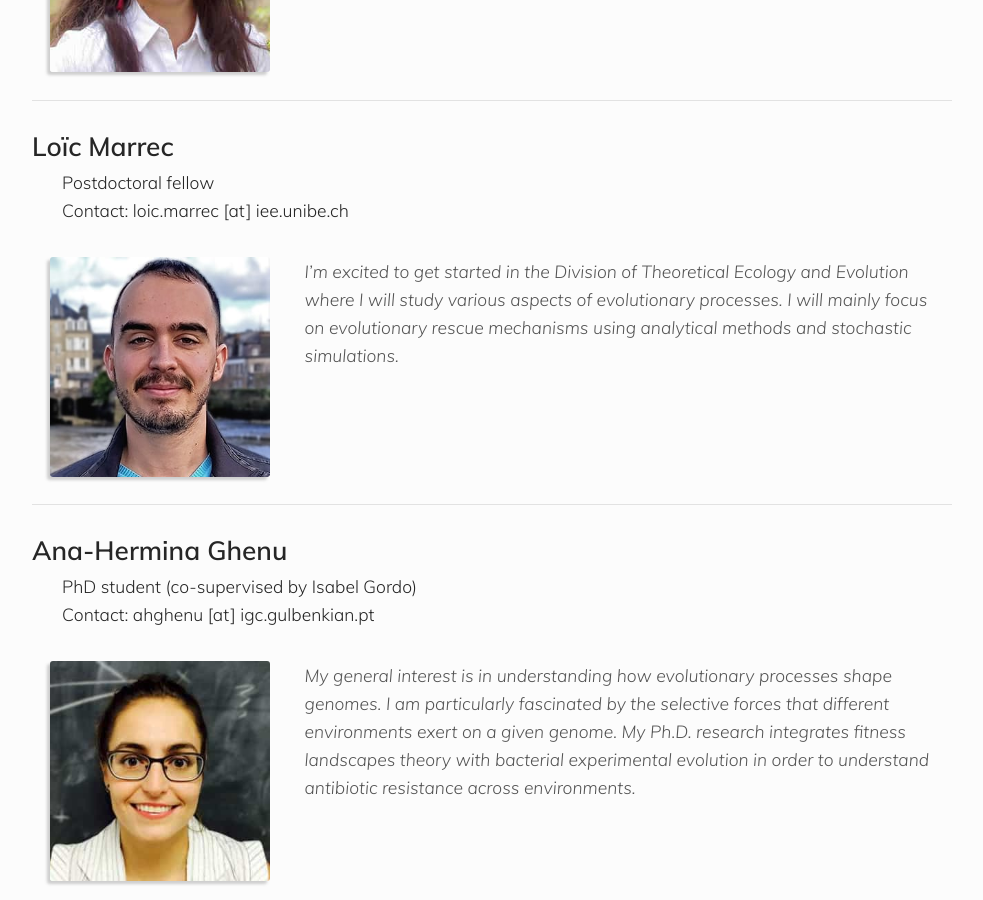
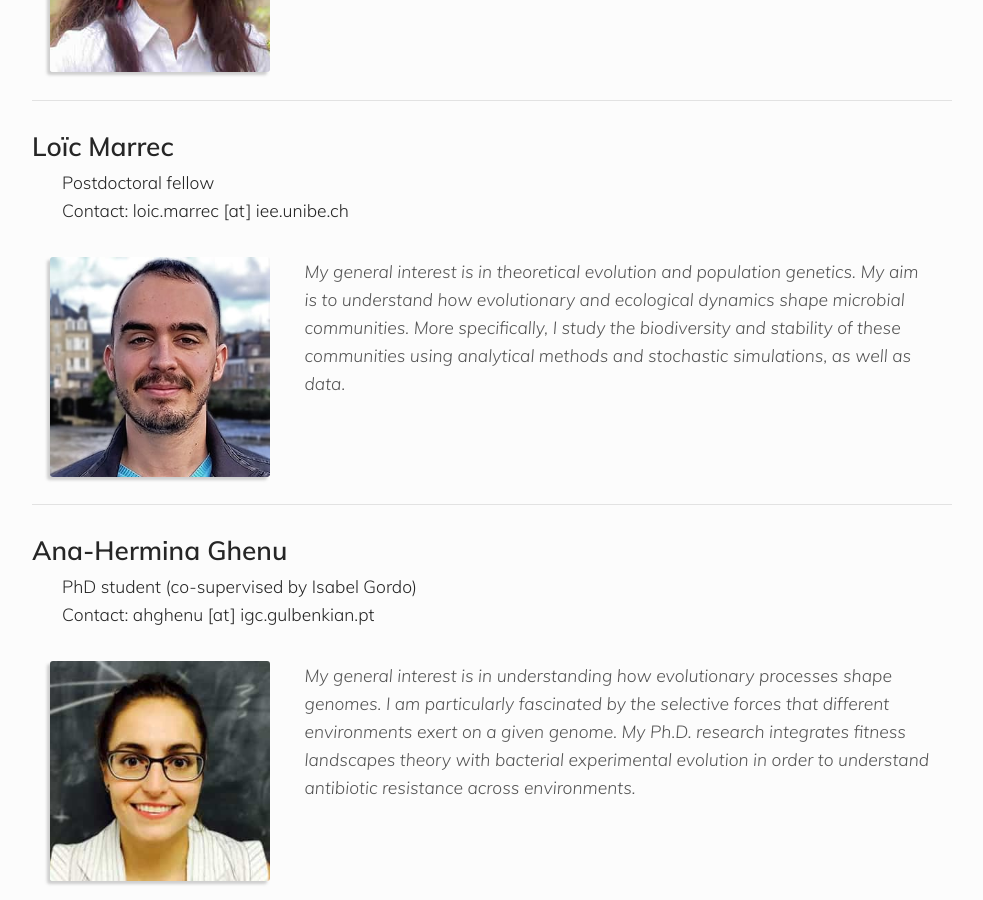
Before and after one commit to banklab/banklab.github.io, a Jekyll site: the page built from people.md, in a window 1280 px wide and 900 px high, scrolled down 2383 px. Shown: the whole window, without its empty margins (148-1131 px from the left). Built offline with Jekyll 4.4.1, drawn with Linux system fonts in a browser that asks for light colours; some web fonts are replaced.

Commit message:
update text for Loïc

```diff
--- a/people.md
+++ b/people.md
@@ -67,7 +67,7 @@ Currently, I am developing models for the way fitness landscapes vary across dif
 * Contact: loic.marrec [at] iee.unibe.ch
 
 ![Photo of Ana Y. Loïc Marrec](/assets/img/team/loic_marrec_320x320.jpg)
-<i>I'm excited to get started in the Division of Theoretical Ecology and Evolution where I will study various aspects of evolutionary processes. I will mainly focus on evolutionary rescue mechanisms using analytical methods and stochastic simulations.</i>
+<i>My general interest is in theoretical evolution and population genetics. My aim is to understand how evolutionary and ecological dynamics shape microbial communities. More specifically, I study the biodiversity and stability of these communities using analytical methods and stochastic simulations, as well as data.</i>
 
 ---
 
```
